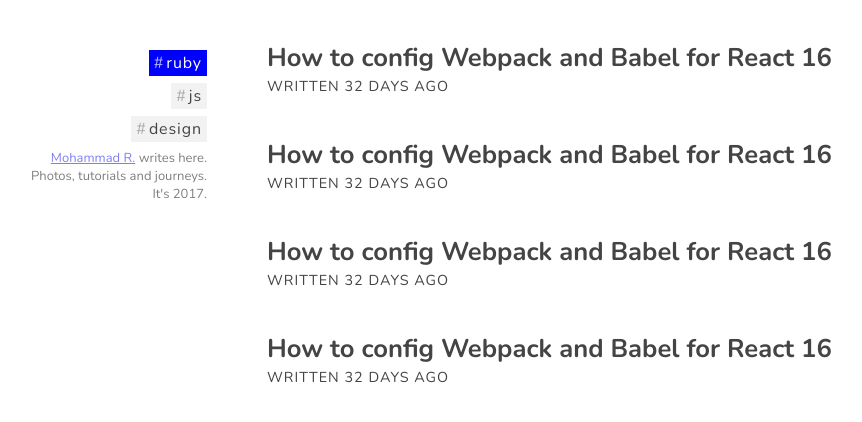
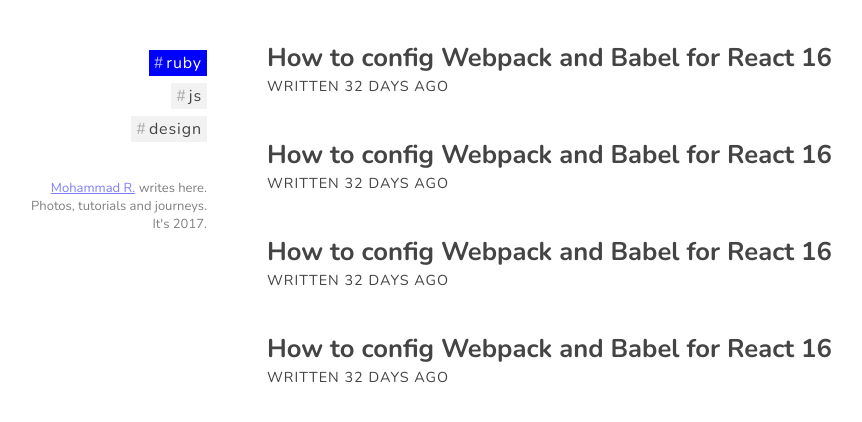
Before and after one commit to morajabi/morajabi.im, a Next.js app: page /blog in a window 1280 px wide. Shown: the top 422 px of the page, without its empty margins (13-875 px from the left). Built offline with nearby package versions, Linux system fonts and the light colour scheme; a web font is replaced by a local one.

Commit message:
fix: make home page side bar more beautiful

```diff
--- a/pages/blog/index.js
+++ b/pages/blog/index.js
@@ -10,13 +10,14 @@
   padding: ${rem(20)};
   box-sizing: border-box;
   display: grid;
-  grid-template-rows: ${rem(60)} auto;
+  grid-template-rows: auto;
   grid-template-columns: ${rem(200)} auto;
   grid-column-gap: ${rem(30)};
   grid-row-gap: ${rem(30)};
 
   ${mobile(css`
     grid-template-columns: auto;
+    grid-template-rows: ${rem(60)} auto;
   `)}
 `
 
@@ -26,7 +27,6 @@
 const Side = styled.div`
   display: flex;
   flex-direction: column;
-  justify-content: space-between;
   align-items: flex-end;
 
   ${mobile(css`
@@ -46,6 +46,7 @@
 `
 
 const SideAboutNote = styled.div`
+  margin-top: ${rem(30)};
   text-align: right;
 
   ${mobile(css`
```
